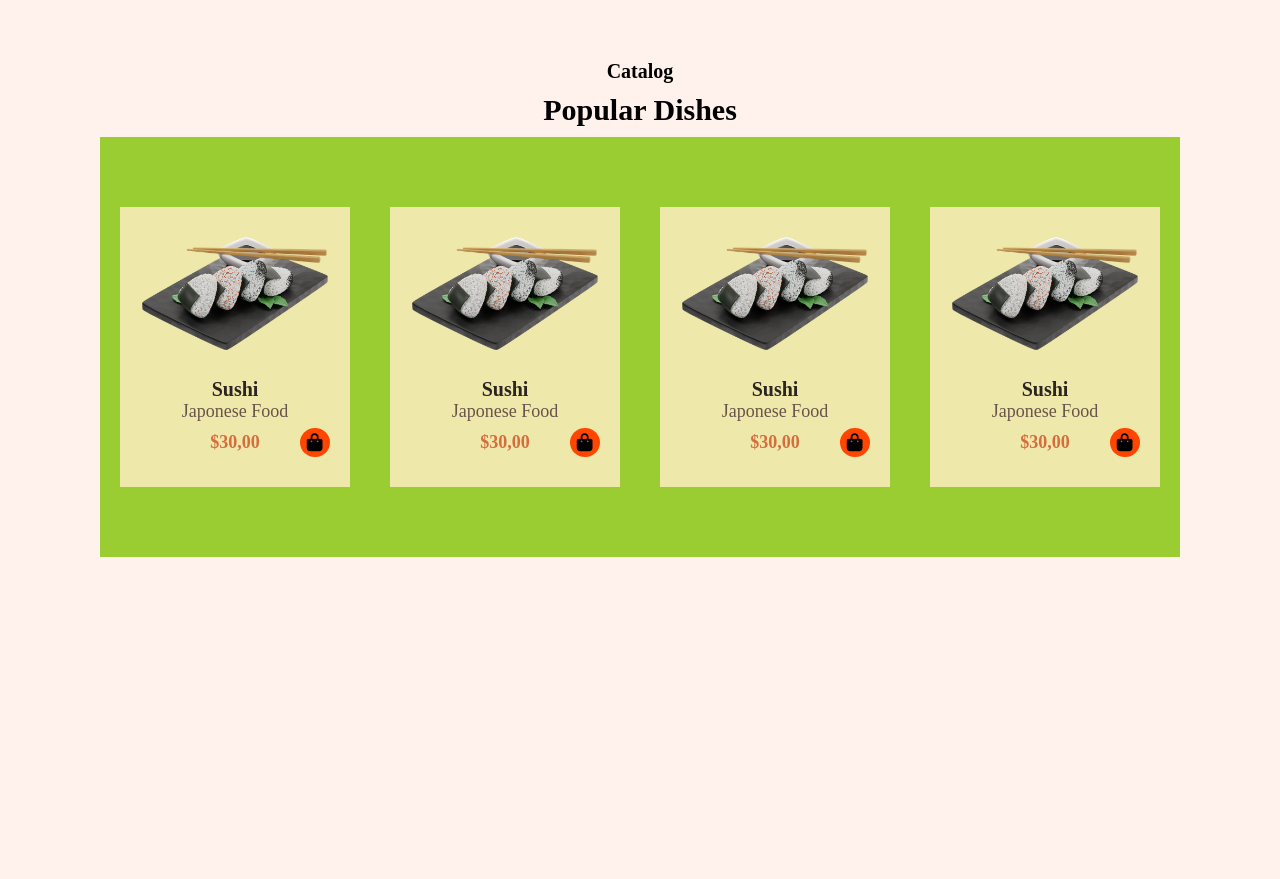
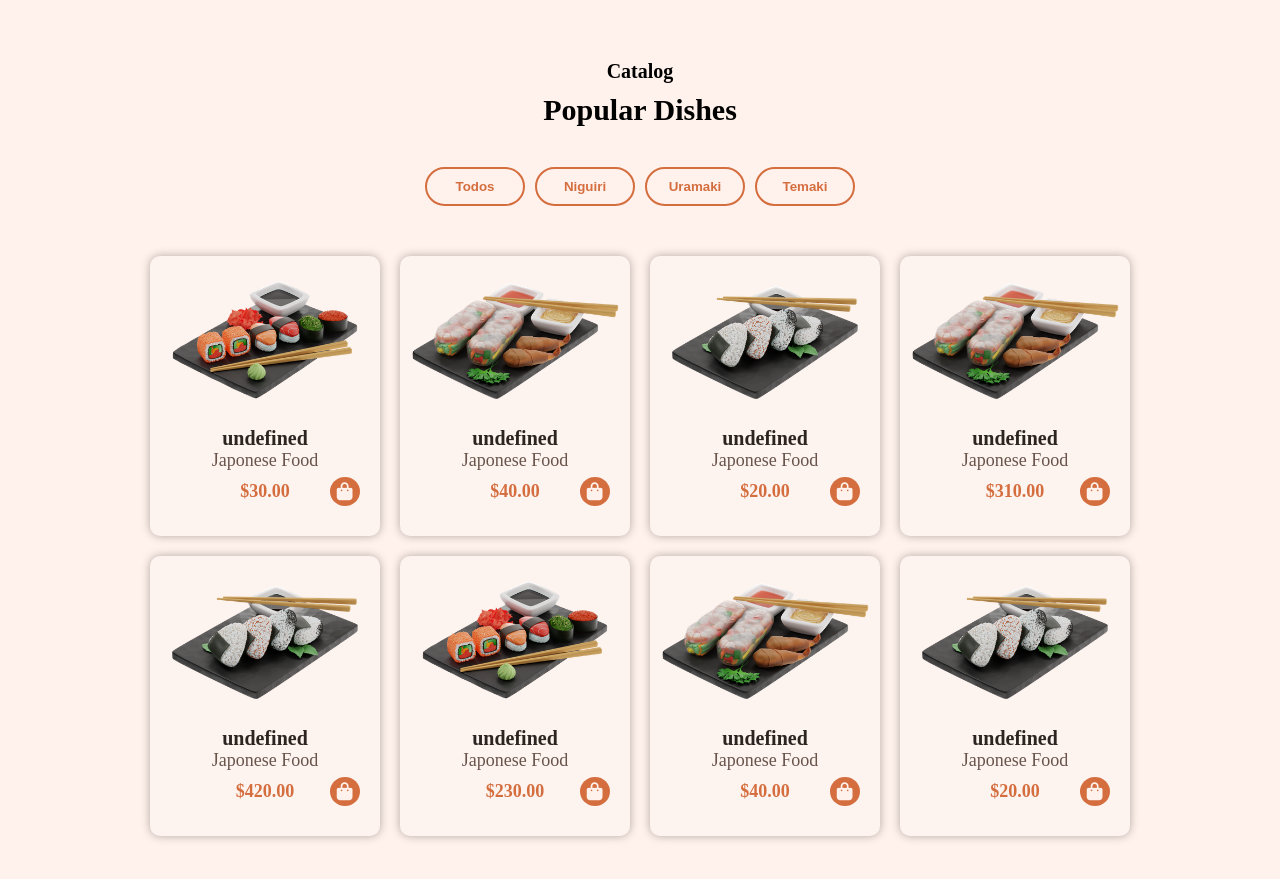
Before and after one commit to Eduardo-Batist4/responsive-sushi, a plain HTML site: page index.html in a window 1280 px wide. Shown: the part 1400-2279 px from the top of the page. Drawn offline with Linux system fonts and the light colour scheme.

Commit message:
catalogo feito e modulos js

```diff
--- a/assets/index.js
+++ /dev/null
@@ -1,36 +0,0 @@
-
-const menuToggle = document.querySelector('#menu-toggle')
-const close = document.querySelector('#btn-close')
-const menuHeader = document.querySelector('.menu')
-
-menuToggle.addEventListener('click', () => {
-    menuHeader.classList.toggle('menuToggle')
-
-    menuToggle.classList.add('menu-none')
-    close.classList.add('close-open')
-})
-
-close.addEventListener('click', () => {
-    menuHeader.classList.remove('menuToggle')
-    menuToggle.classList.remove('menu-none')
-    close.classList.remove('close-open')
-})
-
-
-// ========= theme =========
-const buttonDarkTheme = document.querySelector('#dark-theme')
-const buttonLightTheme = document.querySelector('#light-theme')
-
-buttonDarkTheme.addEventListener('click', () => {
-    document.body.classList.toggle('dark')
-
-    buttonDarkTheme.classList.toggle('dark-none')
-    buttonLightTheme.classList.toggle('ligth-open')
-})
-
-buttonLightTheme.addEventListener('click', () => {
-    document.body.classList.remove('dark')
-
-    buttonDarkTheme.classList.remove('dark-none')
-    buttonLightTheme.classList.remove('ligth-open')
-})
--- /dev/null
+++ b/assets/js/index.js
@@ -0,0 +1,13 @@
+
+// ---------- THEME&MOBILE.JS ----------
+import { menuToggle, darkTheme } from "./theme&mobile.js";
+
+// ---------- MENU-CATALOG.JS ----------
+import { menu, filterDishes, display } from "./menuCatalog.js";
+
+
+// ---------- MENU/FILTROS ----------
+window.addEventListener('DOMContentLoaded', () => {
+    display(menu)
+    filterDishes()
+})
--- /dev/null
+++ b/assets/js/menuCatalog.js
@@ -0,0 +1,104 @@
+export const menu = [
+    {
+        id: 1,
+        category: "niguiri",
+        img: "assets/img/catalog-sushi-rolls.png",
+        description: "Japonese Food",
+        price: 30,
+    },
+    {
+        id: 2,
+        category: "uramaki",
+        img: "assets/img/catalog-spring-rols.png",
+        description: "Japonese Food",
+        price: 40,
+    },
+    {
+        id: 3,
+        category: "temaki",
+        img: "assets/img/catalog-onigiri.png",
+        description: "Japonese Food",
+        price: 20,
+    },
+    {
+        id: 4,
+        category: "uramaki",
+        img: "assets/img/catalog-spring-rols.png",
+        description: "Japonese Food",
+        category: 'uramaki',
+        price: 310,
+    },
+    {
+        id: 5,
+        category: "temaki",
+        img: "assets/img/catalog-onigiri.png",
+        description: "Japonese Food",
+        price: 420,
+    },
+    {
+        id: 6,
+        category: "niguiri",
+        img: "assets/img/catalog-sushi-rolls.png",
+        description: "Japonese Food",
+        price: 230,
+    },
+    {
+        id: 7,
+        category: "uramaki",
+        img: "assets/img/catalog-spring-rols.png",
+        description: "Japonese Food",
+        price: 40,
+    },
+    {
+        id: 8,
+        category: "temaki",
+        img: "assets/img/catalog-onigiri.png",
+        description: "Japonese Food",
+        price: 20,
+    }
+]
+
+// filter buttons menu
+export function filterDishes(){
+    const filterBtn = document.querySelectorAll('.filter-btn')
+
+    filterBtn.forEach(function(btn){
+        btn.addEventListener('click', (e) => {
+            const category = e.currentTarget.dataset.id
+            const menuCategory = menu.filter(function (menuItem){
+                if(menuItem.category === category){
+                    return menuItem
+                }
+            })
+            if(category === 'all'){
+                display(menu)
+            }else{
+                display(menuCategory)
+            }
+        })
+    })
+}
+
+
+
+export function display(menuItem){
+    const menuDishes = document.querySelector('.menu-dishes')
+
+    let displayMenu = menuItem.map(function(item){
+        return `<div class="card-dishes">
+                    <div class="photo-dishes">
+                        <img src="${item.img}" alt="">
+                    </div>
+                    <h5>${item.nameDish}</h5>
+                    <p>${item.description}</p>
+                    <div class="price-box">
+                        <p>$${item.price.toFixed(2)}</p>
+                        <button class="btn-buy">
+                            <i class="fa-solid fa-bag-shopping"></i>
+                        </button>
+                    </div>
+                </div>`
+    })
+    let menuDisplay = displayMenu.join('')
+    menuDishes.innerHTML = menuDisplay
+}
--- /dev/null
+++ b/assets/js/theme&mobile.js
@@ -0,0 +1,45 @@
+
+
+export function menuToggle(){
+    const menuToggle = document.querySelector('#menu-toggle')
+    const close = document.querySelector('#btn-close')
+    const menuHeader = document.querySelector('.menu')
+
+    menuToggle.addEventListener('click', () => {
+        menuHeader.classList.toggle('menuToggle')
+
+        menuToggle.classList.add('menu-none')
+        close.classList.add('close-open')
+    })
+
+    close.addEventListener('click', () => {
+        menuHeader.classList.remove('menuToggle')
+        menuToggle.classList.remove('menu-none')
+        close.classList.remove('close-open')
+    })
+}
+
+
+// ========= theme =========
+
+export function darkTheme(){
+    const buttonDarkTheme = document.querySelector('#dark-theme')
+    const buttonLightTheme = document.querySelector('#light-theme')
+
+    buttonDarkTheme.addEventListener('click', () => {
+        document.body.classList.toggle('dark')
+
+        buttonDarkTheme.classList.toggle('dark-none')
+        buttonLightTheme.classList.toggle('ligth-open')
+    })
+
+    buttonLightTheme.addEventListener('click', () => {
+        document.body.classList.remove('dark')
+
+        buttonDarkTheme.classList.remove('dark-none')
+        buttonLightTheme.classList.remove('ligth-open')
+    })
+}
+
+menuToggle()
+darkTheme()
--- a/index.html
+++ b/index.html
@@ -76,8 +76,14 @@
     <section class="catalog">
         <h5>Catalog</h5>
         <h3>Popular Dishes</h3>
+        <div class="btns-filter-catalog">
+            <button data-id="all" class="filter-btn">Todos</button>
+            <button data-id="niguiri" class="filter-btn">Niguiri</button>
+            <button data-id="uramaki" class="filter-btn">Uramaki</button>
+            <button data-id="temaki" class="filter-btn">Temaki</button>
+        </div>
         <article class="menu-dishes">
-            <div class="card-dishes">
+            <!-- <div class="card-dishes">
                 <div class="photo-dishes">
                     <img src="/assets/img/catalog-onigiri.png" alt="">
                 </div>
@@ -89,51 +95,12 @@
                         <i class="fa-solid fa-bag-shopping"></i>
                     </button>
                 </div>
-            </div>
-            <div class="card-dishes">
-                <div class="photo-dishes">
-                    <img src="/assets/img/catalog-onigiri.png" alt="">
-                </div>
-                <h5>Sushi</h5>
-                <p>Japonese Food</p>
-                <div class="price-box">
-                    <p>$30,00</p>
-                    <button class="btn-buy">
-                        <i class="fa-solid fa-bag-shopping"></i>
-                    </button>
-                </div>
-            </div>
-            <div class="card-dishes">
-                <div class="photo-dishes">
-                    <img src="/assets/img/catalog-onigiri.png" alt="">
-                </div>
-                <h5>Sushi</h5>
-                <p>Japonese Food</p>
-                <div class="price-box">
-                    <p>$30,00</p>
-                    <button class="btn-buy">
-                        <i class="fa-solid fa-bag-shopping"></i>
-                    </button>
-                </div>
-            </div>
-            <div class="card-dishes">
-                <div class="photo-dishes">
-                    <img src="/assets/img/catalog-onigiri.png" alt="">
-                </div>
-                <h5>Sushi</h5>
-                <p>Japonese Food</p>
-                <div class="price-box">
-                    <p>$30,00</p>
-                    <button class="btn-buy">
-                        <i class="fa-solid fa-bag-shopping"></i>
-                    </button>
-                </div>
-            </div>
+            </div> -->
         </article>
     </section>
 
 
     <!-- script js -->
-    <script src="assets/index.js"></script>
+    <script type="module" src="assets/js/index.js"></script>
 </body>
 </html>
--- a/sass/style.scss
+++ b/sass/style.scss
@@ -46,7 +46,7 @@ body{
         height: 100%;
         a{
             &:hover{
-                transition: 500ms ease-in;
+                transition: 300ms ease-in;
                 color: $orange;
             }
             font-size: $size-p;
@@ -178,7 +178,6 @@ body{
 .catalog{
     width: 100%;
     min-height: 100vh;
-    // background-color: orchid;
     text-align: center;
     h5{
         font-size: $size-h5;
@@ -188,22 +187,48 @@ body{
         margin: 1rem 0;
         font-size: $size-h3;
     }
+
+    // ===== BUTTONS FILTER =====
+    .btns-filter-catalog{
+        margin-top: 4rem;
+        display: flex;
+        justify-content: center;
+        gap: 1rem;
+        flex-wrap: wrap;
+        button{
+            flex-basis: 10rem;
+            padding: 1rem 0;
+            font-weight: bold;
+            border-radius: 2rem;
+            background-color: transparent;
+            border: 2px solid $orange;
+            color: $orange;
+            cursor: pointer;
+            &:hover{
+                transition: 600ms ease-in-out;
+                background-color: $orange;
+                color: $body-color;
+            }
+        }
+    }
+
+    // ===== CATALOG =====
     .menu-dishes{
-        background-color: yellowgreen;
-        padding: 7rem 0;
-        display: flex;
-        justify-content: space-around;
-        flex-wrap: wrap;
+        padding: 5rem 0;
+        gap: 2rem;
+        display: grid;
+        grid-template-columns: repeat(auto-fit, 23rem);
+        justify-content: center;
     }
     .card-dishes{
         min-height: 28rem;
-        background-color: palegoldenrod;
+        background-color: #fdf3ef;
         padding: 1rem;
-        flex-basis: 23rem;
+        border-radius: 1rem;
+        box-shadow: 0 0 10px rgba(0, 0, 0, 0.297);
         .photo-dishes{
             width: 100%;
             height: auto;
-            // background-color: lightblue;
             margin-top: 1rem;
             img{
                 width: 100%;
@@ -219,7 +244,6 @@ body{
             color: $text-color;
         }
         .price-box{
-            // background-color: floralwhite;
             display: flex;
             justify-content: center;
             align-items: center;
@@ -233,12 +257,16 @@ body{
                 padding: 5px 7px;
                 border-radius: 50%;
                 border: none;
-                background-color: orangered;
+                background-color: $orange;
                 position: absolute;
                 right: 5%;
                 cursor: pointer;
+                &:hover{
+                    transform: scale(1.04);
+                }
                 i{
                     font-size: $size-p;
+                    color: $body-color;
                 }
             }
         }
```
Also changed, not shown: assets/css/style.css, 1 other file.
